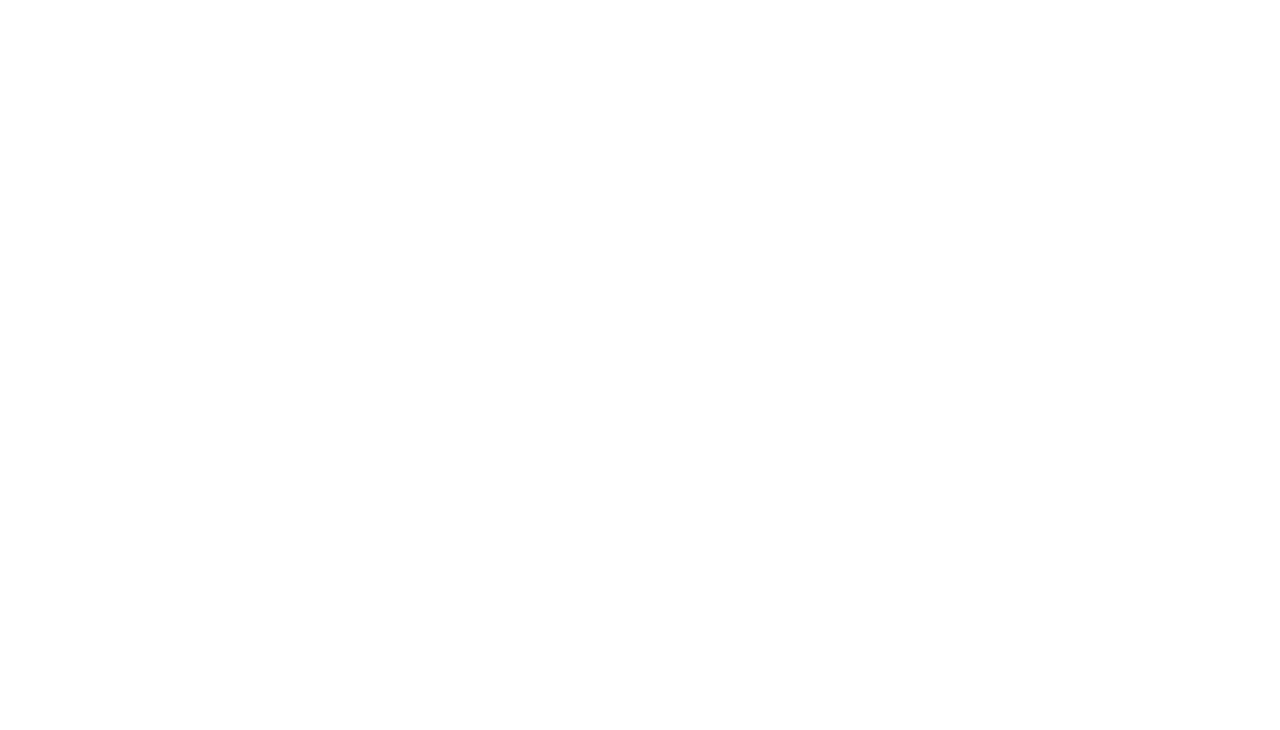
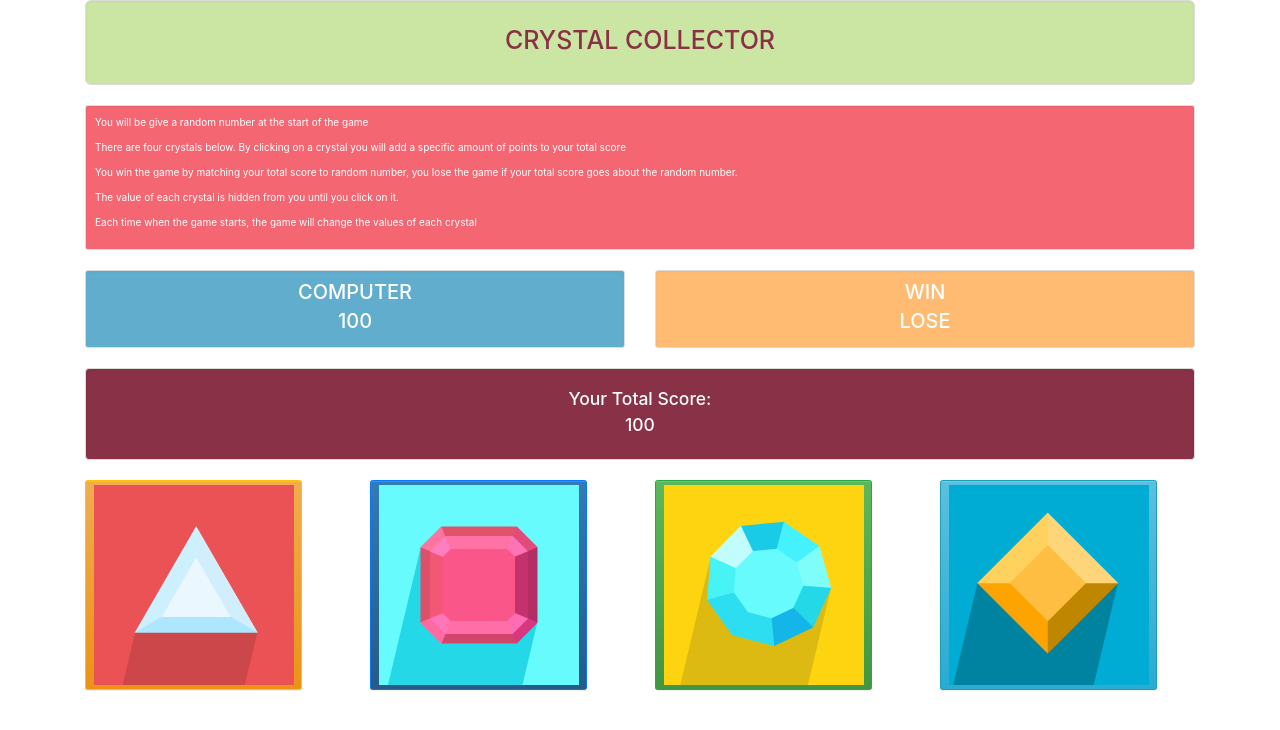
Before and after one commit to adambatimana/week-4-game, a plain HTML site: page index.html in a window 1280 px wide. Drawn offline with nearby package versions, Linux system fonts and the light colour scheme.

Commit message:
css update

```diff
--- a/assets/css/style.css
+++ b/assets/css/style.css
@@ -0,0 +1,59 @@
+* {
+  box-sizing: border-box;
+}
+.cf {
+  overflow: auto;
+}
+.cf:before, .cf:after {
+  content: " ";
+  display: table;
+}
+.cf:after {
+  clear: both;
+}
+/**
+ * For IE 6/7 only
+ * Include this rule to trigger hasLayout and contain floats.
+ */
+.cf {
+  *zoom: 1;
+}
+/**
+iceburg #61ADCE
+tangelo #FFBB72
+spring bud #CBE5A2
+carmine pink #F46672
+solid pink #893146
+
+**/
+
+
+h1, h2, h3, h4{
+  text-align: center;
+  color: #FFF;
+}
+#header h1{
+  color: #893146;
+}
+
+.well-lg{
+  background: #CBE5A2;
+}
+
+.well-sm{
+  background: #FFBB72;
+}
+
+#intro{
+  background: #F46672;
+  color: #FFF;
+}
+
+#comp{
+  background: #61ADCE;
+}
+
+#total{
+  background: #893146;
+  color: #FFF;
+}
--- a/index.html
+++ b/index.html
@@ -4,8 +4,11 @@
   <meta charset="utf-8">
   <meta name="viewport" content="width=device-width, initial-scale=1">
   <title>JavaScript Game</title>
+  <link rel="stylesheet" href="assets/css/reset.css">
   <link rel="stylesheet" href="https://maxcdn.bootstrapcdn.com/bootstrap/3.3.7/css/bootstrap.min.css" integrity="sha384-BVYiiSIFeK1dGmJRAkycuHAHRg32OmUcww7on3RYdg4Va+PmSTsz/K68vbdEjh4u" crossorigin="anonymous">
   <link rel="stylesheet" href="https://maxcdn.bootstrapcdn.com/bootstrap/3.3.7/css/bootstrap-theme.min.css" integrity="sha384-rHyoN1iRsVXV4nD0JutlnGaslCJuC7uwjduW9SVrLvRYooPp2bWYgmgJQIXwl/Sp" crossorigin="anonymous">
+  <link rel="stylesheet" href="https://bootswatch.com/united/bootstrap.min.css">
+  <link rel="stylesheet" href="assets/css/style.css">
   <script src="https://code.jquery.com/jquery-3.2.1.min.js"></script>
   <script src="https://maxcdn.bootstrapcdn.com/bootstrap/3.3.7/js/bootstrap.min.js" integrity="sha384-Tc5IQib027qvyjSMfHjOMaLkfuWVxZxUPnCJA7l2mCWNIpG9mGCD8wGNIcPD7Txa" crossorigin="anonymous"></script>
 </head>
@@ -16,7 +19,9 @@
     <div class="row">
 
       <div class="col-sm-12">
-
+        <div class="well well-lg" id = "header">
+          <h1> CRYSTAL COLLECTOR </h1>
+        </div>
       </div>
 
     </div>
@@ -24,7 +29,13 @@
     <div class="row">
 
       <div class="col-sm-12">
-
+        <div class="well well-sm" id="intro">
+          <p>You will be give a random number at the start of the game</p>
+          <p>There are four crystals below. By clicking on a crystal you will add a specific amount of points to your total score</p>
+          <p>You win the game by matching your total score to random number, you lose the game if your total score goes about the random number.</p>
+          <p>The value of each crystal is hidden from you until you click on it.</p>
+          <p>Each time when the game starts, the game will change the values of each crystal</p>
+        </div>
       </div>
 
     </div>
@@ -32,10 +43,27 @@
     <div class="row">
 
       <div class="col-md-6">
-
+        <div id = "comp" class="well well-sm">
+            <h2>COMPUTER</h2>
+            <h2>100</h2>
+        </div>
       </div>
       <div class="col-md-6">
+        <div id = "wl" class="well well-sm">
+            <h2>WIN</h2>
+            <h2>LOSE</h2>
+        </div>
+      </div>
 
+    </div>
+
+    <div class="row">
+
+      <div class="col-md-12">
+        <div class="well" id= "total">
+          <h3>Your Total Score: </h3>
+          <h3>100</h3>
+        </div>
       </div>
 
     </div>
@@ -43,33 +71,23 @@
     <div class="row">
 
       <div class="col-md-3">
-
+        <a href="#" class="btn btn-warning"><img src="assets/images/triangle.jpg" alt=""></a>
       </div>
       <div class="col-md-3">
-
-      </div><div class="col-md-3">
-
-      </div><div class="col-md-3">
-
+        <a href="#" class="btn btn-primary"><img src="assets/images/ruby.jpg" alt=""></a>
+      </div>
+      <div class="col-md-3">
+        <a href="#" class="btn btn-success"><img src="assets/images/diamond.jpg" alt=""></a>
+      </div>
+      <div class="col-md-3">
+        <a href="#" class="btn btn-info"><img src="assets/images/square.jpg" alt=""></a>
       </div>
 
     </div>
 
-    <div class="row">
 
-      <div class="col-md-12">
 
-      </div>
 
-    </div>
-
-    <div class="row">
-
-      <div class="col-md-12">
-
-      </div>
-
-    </div>
   </div>
 </body>
 </html>
```
Also changed, not shown: assets/images/diamond.jpg (added), assets/images/ruby.jpg (added), assets/images/square.jpg (added), assets/images/triangle.jpg (added).
